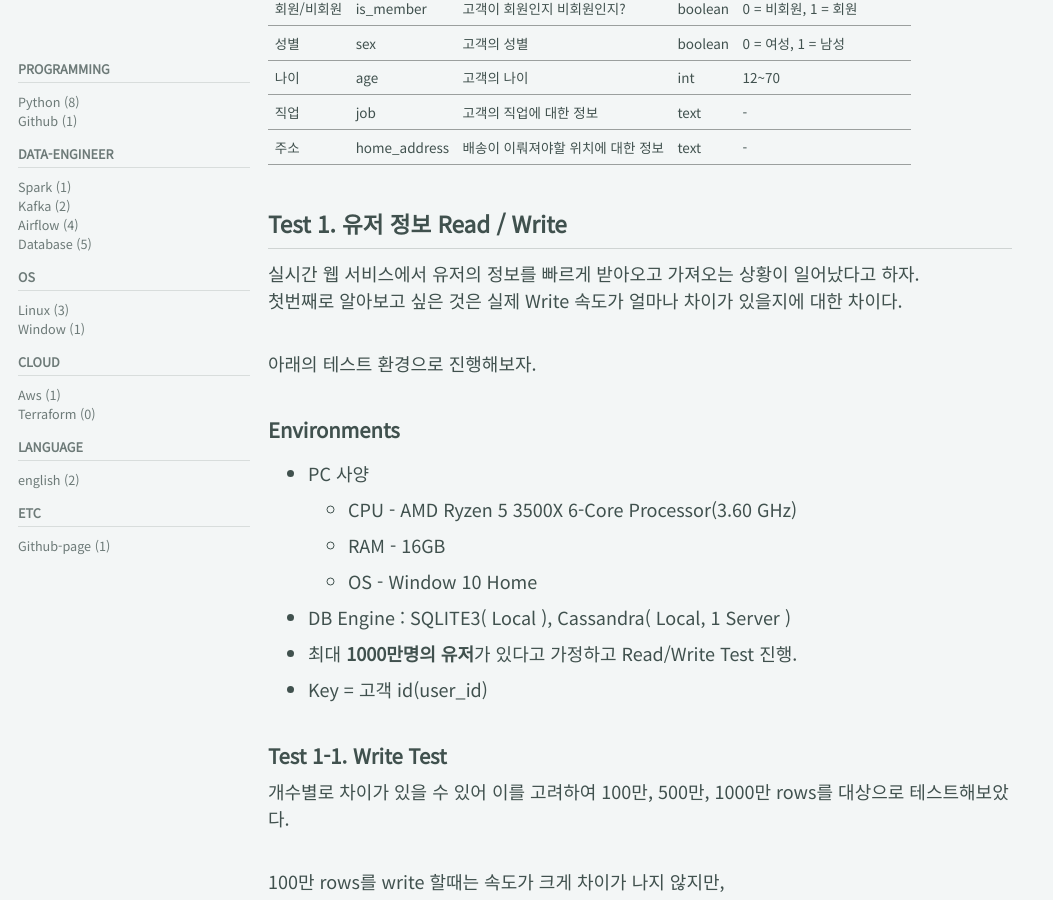
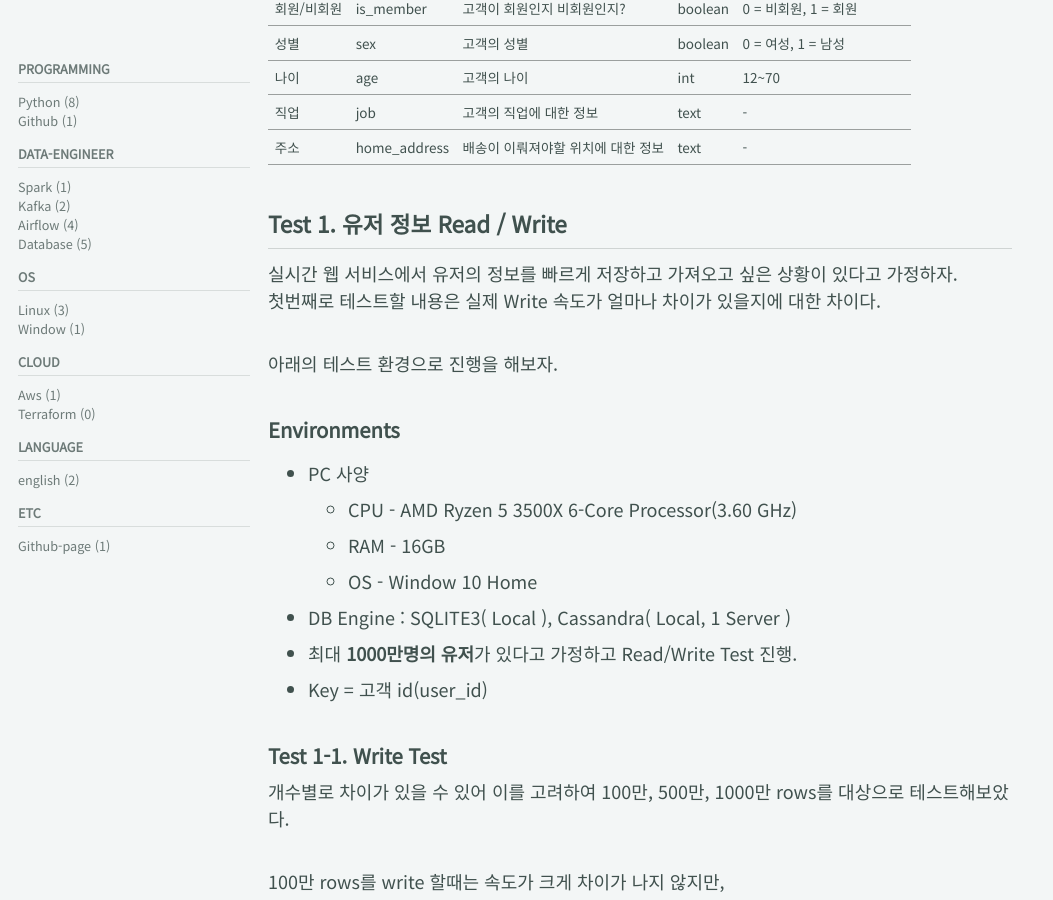
Before and after one commit to dlgldgldgld/dlgldgldgld.github.io, a Jekyll site: the page built from _posts/DataBase/2022-03-23-nosql_performance_test.md, in a window 1280 px wide and 900 px high, scrolled down 1181 px. Shown: the whole window, without its empty margins (0-1053 px from the left). Built offline with Jekyll 4.4.1, drawn with Linux system fonts in a browser that asks for light colours; cached includes are drawn as plain includes; comment, search, counter and statistics services are not loaded.

Commit message:
오타 수정

```diff
--- a/_posts/DataBase/2022-03-23-nosql_performance_test.md
+++ b/_posts/DataBase/2022-03-23-nosql_performance_test.md
@@ -42,10 +42,10 @@ RDBMS는 SQLITE, Key-Value Store는 Apache Cassandra를 사용해 Test를 진행
 
 ## Test 1. 유저 정보 Read / Write
 
-실시간 웹 서비스에서 유저의 정보를 빠르게 받아오고 가져오는 상황이 일어났다고 하자.
-첫번째로 알아보고 싶은 것은 실제 Write 속도가 얼마나 차이가 있을지에 대한 차이다.
+실시간 웹 서비스에서 유저의 정보를 빠르게 저장하고 가져오고 싶은 상황이 있다고 가정하자.
+첫번째로 테스트할 내용은 실제 Write 속도가 얼마나 차이가 있을지에 대한 차이다.
 
-아래의 테스트 환경으로 진행해보자.
+아래의 테스트 환경으로 진행을 해보자.
 
 ### Environments
 - PC 사양
```
